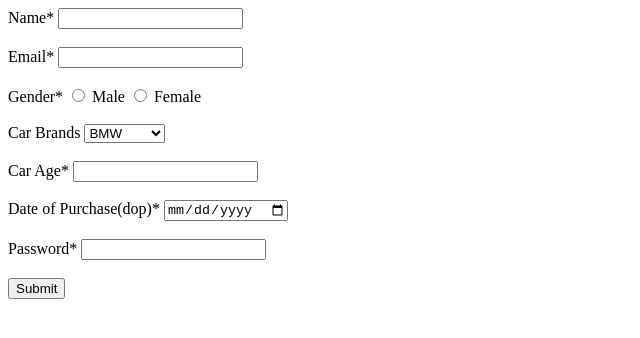
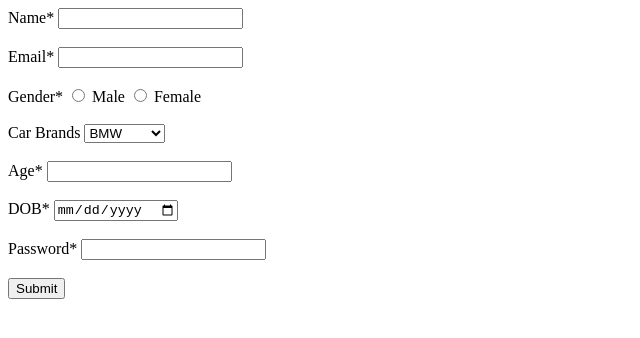
Before and after one commit to acciojob/signup-form-car-rahulsh3105, a website: page main.html in a window 1280 px wide. Shown: the whole page, without its empty margins (0-640 px from the left). Drawn offline with Linux system fonts and the light colour scheme.

Commit message:
created a submission

```diff
--- a/main.html
+++ b/main.html
@@ -28,11 +28,11 @@
         <option value="mercedez">Mercedez</option>
       </select><br><br>
 
-      <label for="carage">Car Age*</label>
-      <input type="number" id="carage" name="carage" required><br><br>
+      <label for="carage">Age*</label>
+      <input type="number" id="age" name="age" required><br><br>
 
-      <label for="dop">Date of Purchase(dop)*</label>
-      <input type="date" id="dop" name="dop" required><br><br>
+      <label for="dop">DOB*</label>
+      <input type="date" id="dob" name="dob" required><br><br>
 
       <label for="password">Password*</label>
       <input type="password" id="password" name="password" required><br><br>
```
